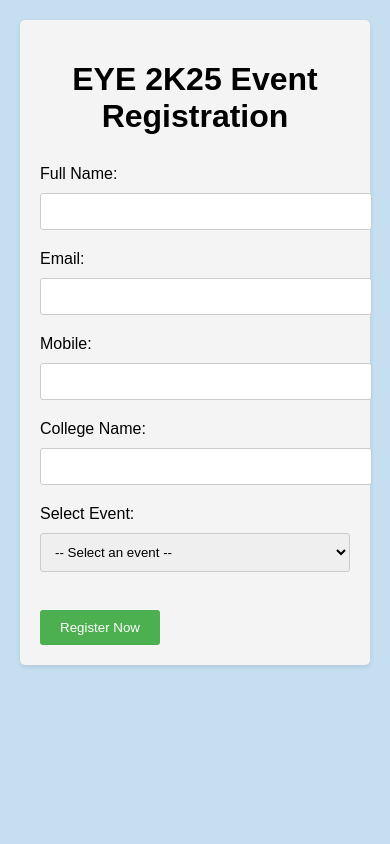
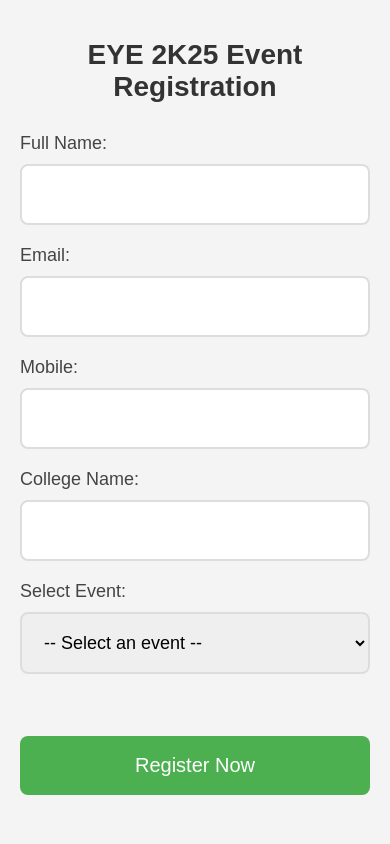
Before and after one commit to Sunilreddyyaparla/eye2k25, a Flask app: page /registration in a window 390 px wide. Run offline with Flask 3, Linux system fonts and the light colour scheme.

Commit message:
Update reg.css

```diff
--- a/static/css/reg.css
+++ b/static/css/reg.css
@@ -1,27 +1,44 @@
+/* reg.css */
 body {
   font-family: sans-serif;
   margin: 0;
-    padding: 20px;
+  padding: 0;
   background-color: #c5dff1;
+  box-sizing: border-box;
+  min-height: 100vh;
 }
 
 .container {
   max-width: 600px;
   margin: 0 auto;
-    padding: 20px;
+  padding: clamp(20px, 5vw, 30px);
   background-color: #f4f4f4;
-    border-radius: 5px;
   box-shadow: 0 2px 5px rgba(0, 0, 0, 0.1);
+  width: 100%;
+  box-sizing: border-box;
+}
+
+@media screen and (max-width: 768px) {
+  .container {
+      min-height: 100vh;
+      margin: 0;
+      border-radius: 0;
+  }
 }
 
 h1 {
   text-align: center;
   margin-bottom: 30px;
+  font-size: clamp(28px, 6vw, 32px);
+  color: #333;
 }
 
 label {
   display: block;
-    margin-bottom: 10px;
+  margin-bottom: 12px;
+  font-size: clamp(16px, 4vw, 18px);
+  color: #444;
+  font-weight: 500;
 }
 
 input[type="text"],
@@ -29,22 +46,86 @@ body {
 input[type="tel"],
 select {
   width: 100%;
-    padding: 10px;
-    margin-bottom: 20px;
-    border: 1px solid #ccc;
-    border-radius: 3px;
+  padding: 16px;
+  margin-bottom: 24px;
+  border: 2px solid #ddd;
+  border-radius: 8px;
+  box-sizing: border-box;
+  font-size: 16px;
+  transition: border-color 0.3s ease;
+}
+
+input[type="text"]:focus,
+input[type="email"]:focus,
+input[type="tel"]:focus,
+select:focus {
+  border-color: #4CAF50;
+  outline: none;
 }
 
 button {
   background-color: #4CAF50;
   color: white;
-    padding: 10px 20px;
+  padding: 16px 24px;
   border: none;
-    border-radius: 3px;
+  border-radius: 8px;
   cursor: pointer;
+  font-size: 18px;
+  width: 100%;
+  max-width: 100%;
+  display: block;
+  margin: 30px auto 0;
+  transition: background-color 0.3s ease;
+}
+
+button:hover {
+  background-color: #45a049;
 }
 
 .error {
-    color: red;
+  color: #e74c3c;
+  margin-bottom: 16px;
+  font-size: 16px;
+  padding: 12px;
+  background-color: #fde8e8;
+  border-radius: 6px;
+  border-left: 4px solid #e74c3c;
+}
+
+/* Enhanced Mobile Styles */
+@media screen and (max-width: 480px) {
+  .container {
+      padding: 20px;
+  }
+
+  input[type="text"],
+  input[type="email"],
+  input[type="tel"],
+  select {
+      padding: 18px;
+      font-size: 18px;
+      margin-bottom: 20px;
+  }
+
+  label {
       margin-bottom: 10px;
+      font-size: 18px;
   }
+
+  button {
+      padding: 18px;
+      font-size: 20px;
+      margin-top: 24px;
+  }
+}
+
+/* Small mobile devices */
+@media screen and (max-width: 320px) {
+  .container {
+      padding: 16px;
+  }
+
+  h1 {
+      font-size: 24px;
+  }
+}
```
Lines whose indentation alone changed are shown as unchanged.
